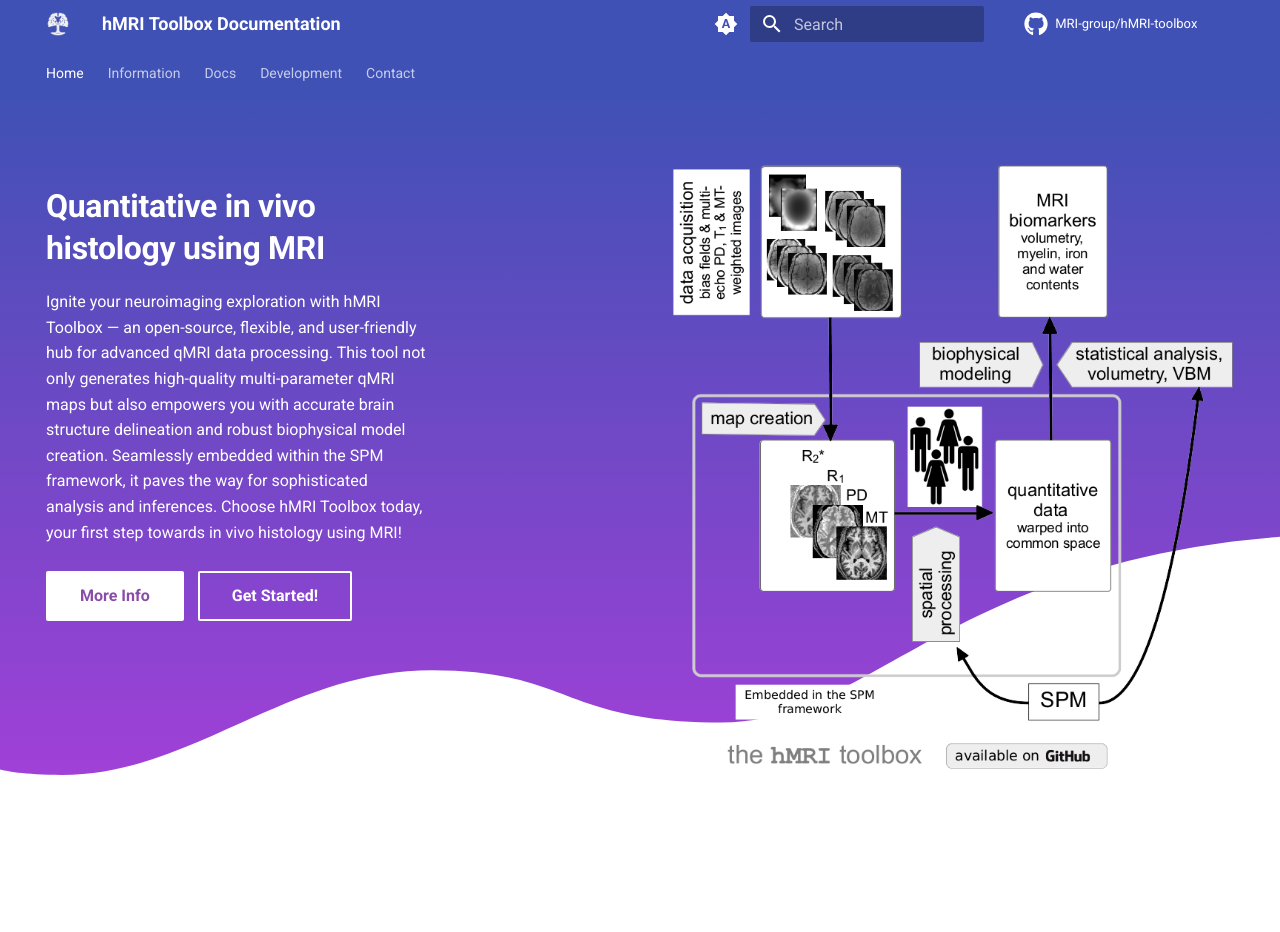
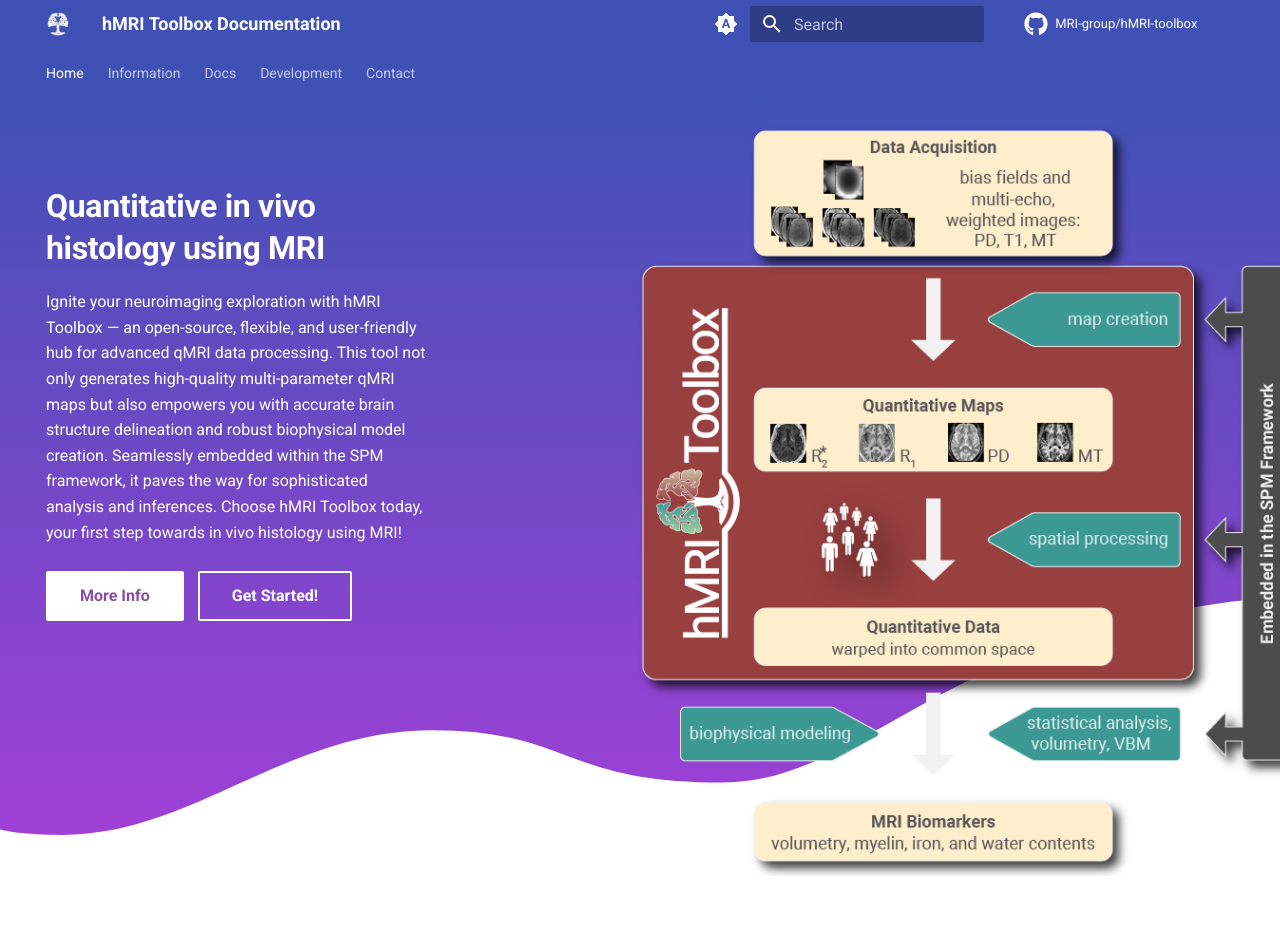
Before and after one commit to hMRI-group/hMRI-toolbox-docs, an MkDocs documentation site: the page built from docs/index.md, in a window 1280 px wide. Built offline with MkDocs 1.6.1 and Material for MkDocs 9.7.7, drawn with Linux system fonts in a browser that asks for light colours; comment, search, counter and statistics services are not loaded; before the commit the page ends 900 px from its top, so only the background shows below that.

Commit message:
Update artwork for the landing page

```diff
--- a/overrides/home.html
+++ b/overrides/home.html
@@ -6,7 +6,7 @@
     <div class="md-grid md-typeset">
         <div class="mdx-hero">
             <div class="mdx-hero__image">
-                <img src="assets/images/open_source_magnetic_resonance_imaging_projects_hmri_featured2.png" alt="" width="700" height="700" draggable="false">
+                <img src="assets/images/FlowChart.png" alt="" width="800" height="800" draggable="false">
             </div>
             <div class="mdx-hero__content">
                 <h1>Quantitative in vivo histology using MRI</h1>
```
Also changed, not shown: docs/assets/images/FlowChart.png (added).
